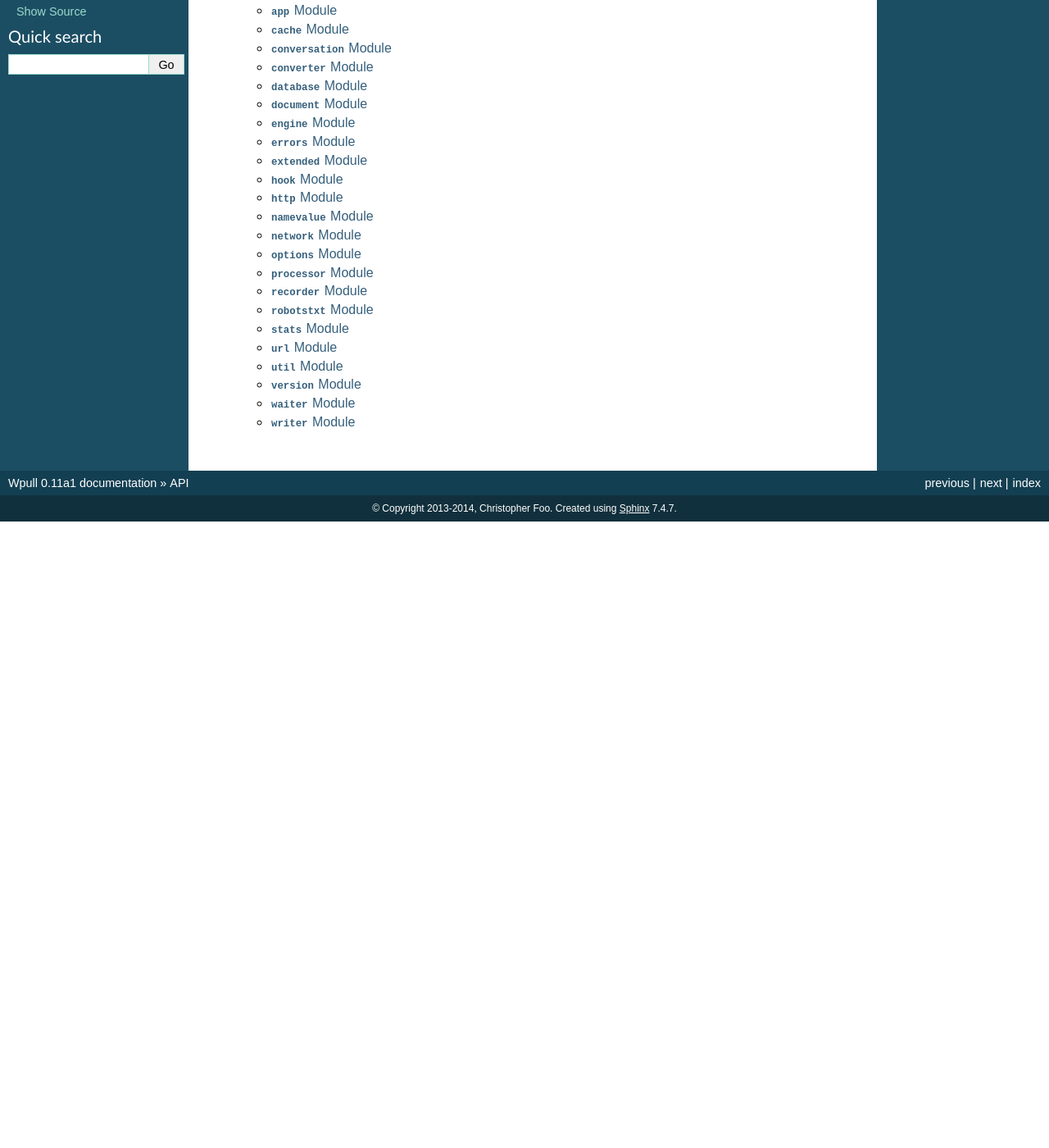
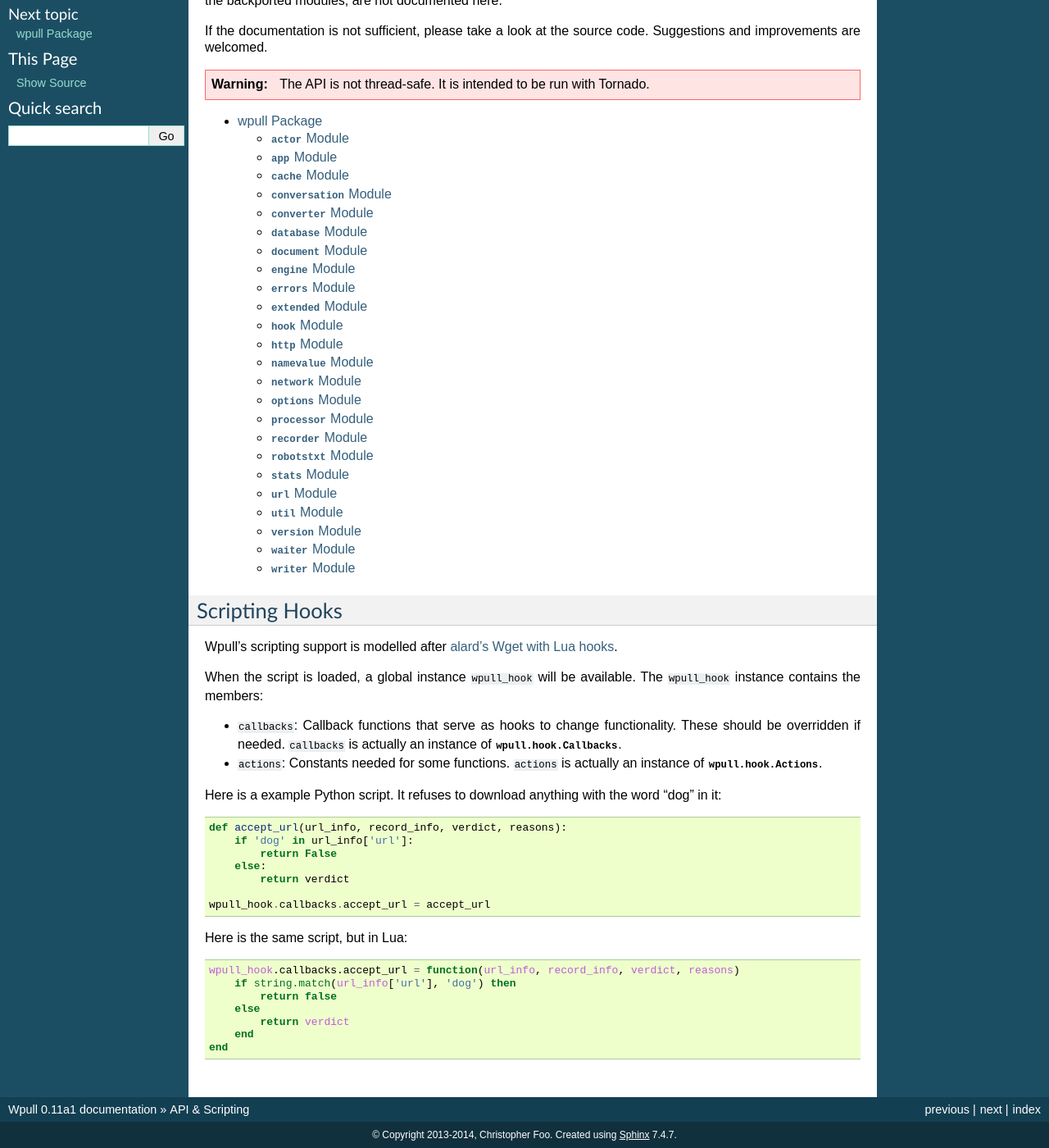
Before and after one commit to ArchiveTeam/wpull, a Sphinx documentation site: the page built from doc/api.rst, in a window 1280 px wide and 1400 px high, scrolled down 179 px. Shown: the whole window at 82% size. Built offline with Sphinx 7.4.7, drawn with Linux system fonts in a browser that asks for light colours; before the commit the page ends 900 px from its top, so only the background shows below that; some of the changed text lies outside the part shown.

Commit message:
Configs docs to be cleaner. Adds docs on scripting hooks.
Changes api.rst to only show documented members.

```diff
--- a/doc/api.rst
+++ b/doc/api.rst
@@ -1,8 +1,48 @@
-===
-API
-===
+===============
+API & Scripting
+===============
+
+API Documentation
+=================
+
+Here lists all documented classes and functions. Not all members are documented yet. Some members, such as the backported modules, are not documented here.
+
+If the documentation is not sufficient, please take a look at the source code. Suggestions and improvements are welcomed.
 
 .. Warning:: The API is not thread-safe. It is intended to be run with Tornado.
 
 .. toctree::
    api/wpull.rst
+
+
+Scripting Hooks
+===============
+
+Wpull's scripting support is modelled after `alard's Wget with Lua hooks <https://github.com/alard/wget-lua/wiki/Wget-with-Lua-hooks>`_.
+
+When the script is loaded, a global instance ``wpull_hook`` will be available. The ``wpull_hook`` instance contains the members:
+
+* ``callbacks``: Callback functions that serve as hooks to change functionality. These should be overridden if needed. ``callbacks`` is actually an instance of :py:class:`wpull.hook.Callbacks`.
+* ``actions``: Constants needed for some functions. ``actions`` is actually an instance of :py:class:`wpull.hook.Actions`.
+
+Here is a example Python script. It refuses to download anything with the word "dog" in it::
+
+    def accept_url(url_info, record_info, verdict, reasons):
+        if 'dog' in url_info['url']:
+            return False
+        else:
+            return verdict
+
+    wpull_hook.callbacks.accept_url = accept_url
+
+Here is the same script, but in Lua:
+
+.. code-block:: lua
+
+    wpull_hook.callbacks.accept_url = function(url_info, record_info, verdict, reasons)
+        if string.match(url_info['url'], 'dog') then
+            return false
+        else
+            return verdict
+        end
+    end
--- a/doc/changelog.rst
+++ b/doc/changelog.rst
@@ -6,6 +6,7 @@ What's New
 =================
 
 * No changes to program usage itself.
+* More documentation.
 * Major API changes due to refactoring:
 
   * ``http.Body`` moved to ``conversation.Body``
--- a/doc/conf.py
+++ b/doc/conf.py
@@ -299,3 +299,5 @@ texinfo_documents = [
 
 # Example configuration for intersphinx: refer to the Python standard library.
 intersphinx_mapping = {'http://docs.python.org/': None}
+
+napoleon_include_special_with_doc = False
```
Also changed, not shown: doc/api/wpull.rst (+48 -25 lines), 1 other file.
